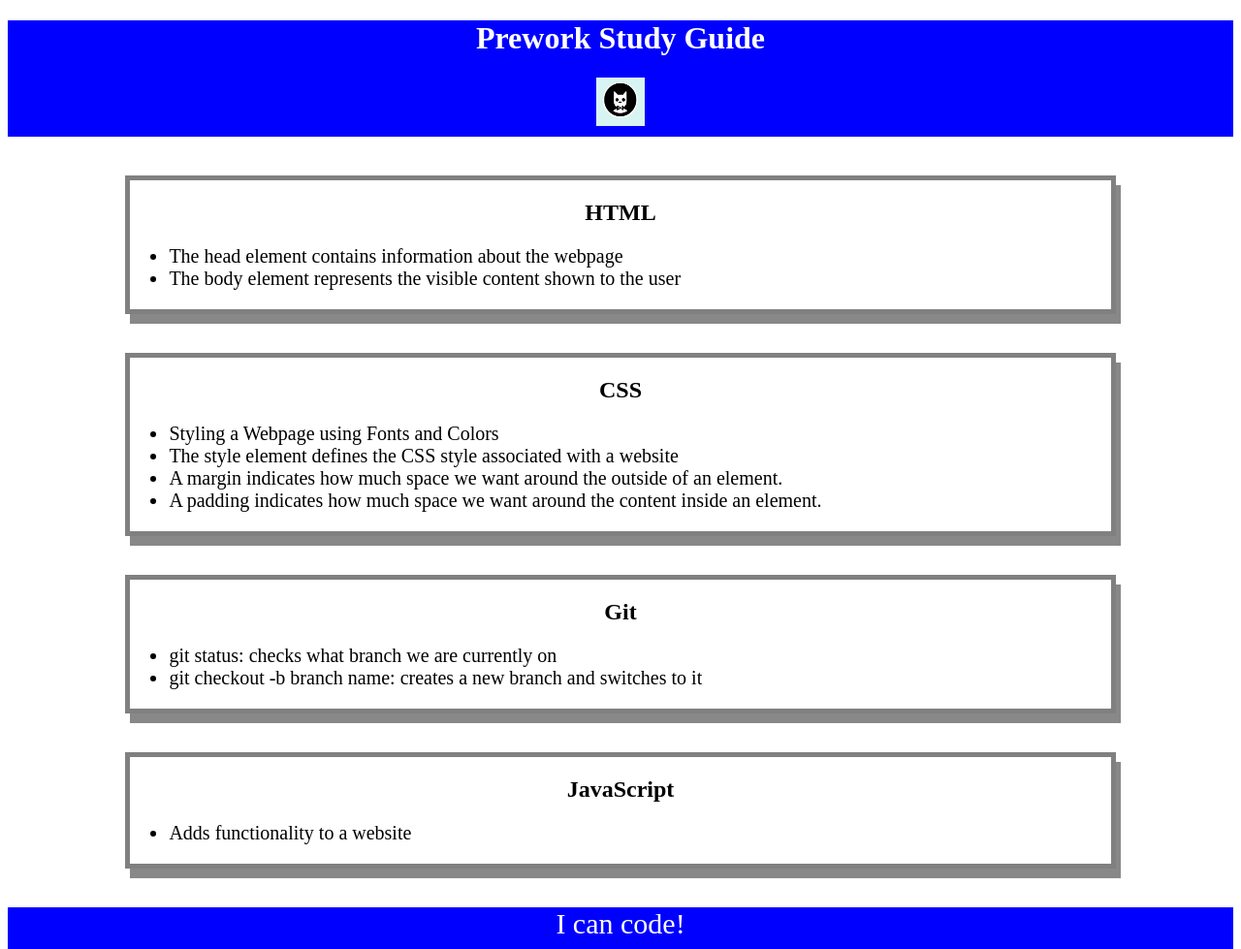
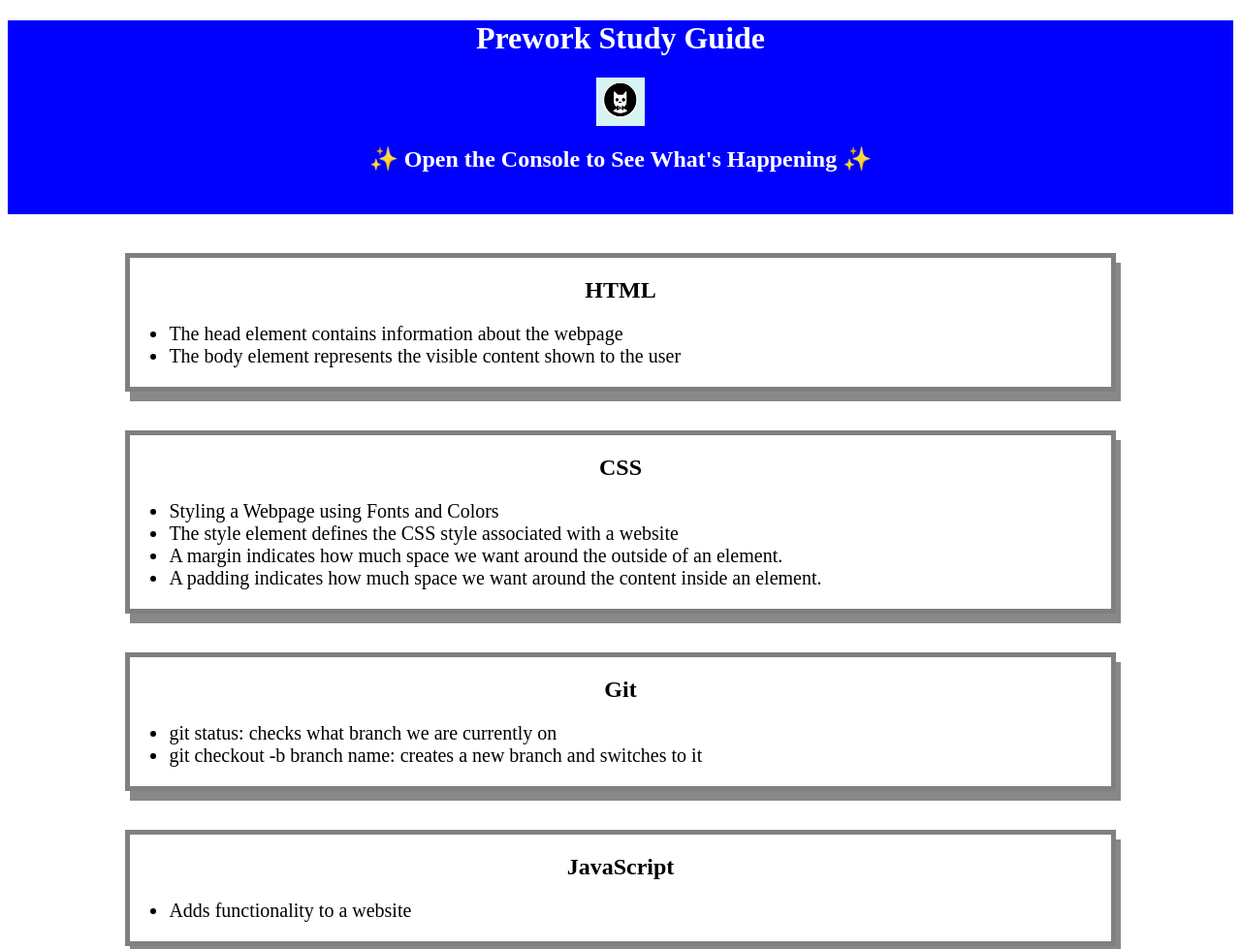
Before and after one commit to joeyray12/prework-study-guide, a plain HTML site: page prework-study-guide/index.html in a window 1280 px wide. Shown: the top 979 px of the page at 97% size. Drawn offline with Linux system fonts and the light colour scheme.

Commit message:
added loop for JS variables:HTML,Git,CSS,Java

```diff
--- /dev/null
+++ b/prework-study-guide/assets/script.js
@@ -0,0 +1,19 @@
+var topics = ['HTML', 'CSS', 'Git', 'JavaScript'];
+
+for (var x = 0; x < topics.length; x++) {
+ console.log(topics[x]);
+}
+
+/*
+if (topic === 'HTML') {
+ console.log("Let's study HTML!");
+} else if (topic === 'CSS') {
+ console.log("Let's study CSS!");
+} else if (topic === 'Git') {
+ console.log("Let's study Git!");
+} else if (topic === 'JavaScript') {
+ console.log("Let's study JavaScript!");
+} else {
+ console.log('Please try again!');
+}
+*/
--- a/prework-study-guide/assets/style.css
+++ b/prework-study-guide/assets/style.css
@@ -5,7 +5,7 @@
 header,
 footer {
     width: 100%;
-    height: 120px;
+    height: 200px;
     background-color: blue;
     color: white;
 }
--- a/prework-study-guide/index.html
+++ b/prework-study-guide/index.html
@@ -8,9 +8,11 @@
     <title>Prework Study Guide</title>
   </head>
   <body>
-    <header id="header">
+    <header id="top">
       <h1>Prework Study Guide</h1>
       <img src="./assets/bowtie-cat.png" alt="Profile image of cat wearing a bow tie." />
+      <h2>✨ Open the Console to See What's Happening ✨</h2>
+
     </header>
     <main>
       <section class="card" id="html-section">
@@ -52,5 +54,6 @@
     <footer>
       <p>I can code!</p>
     </footer>
+    <script src="./assets/script.js"></script>
   </body>
 </html>
```
